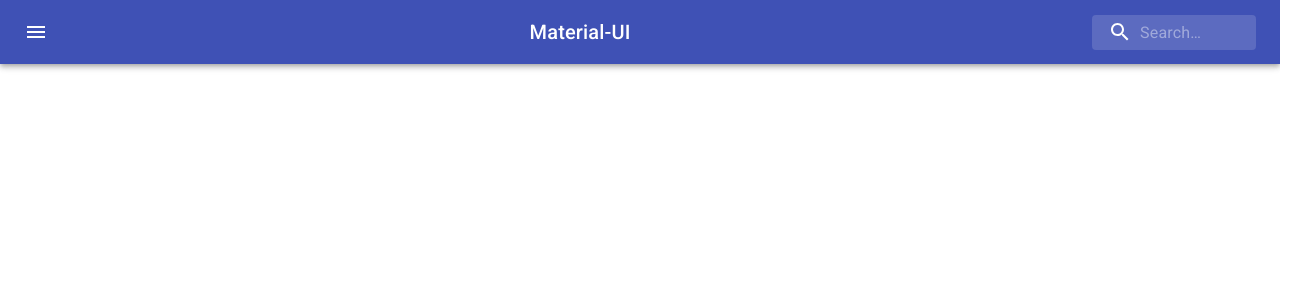
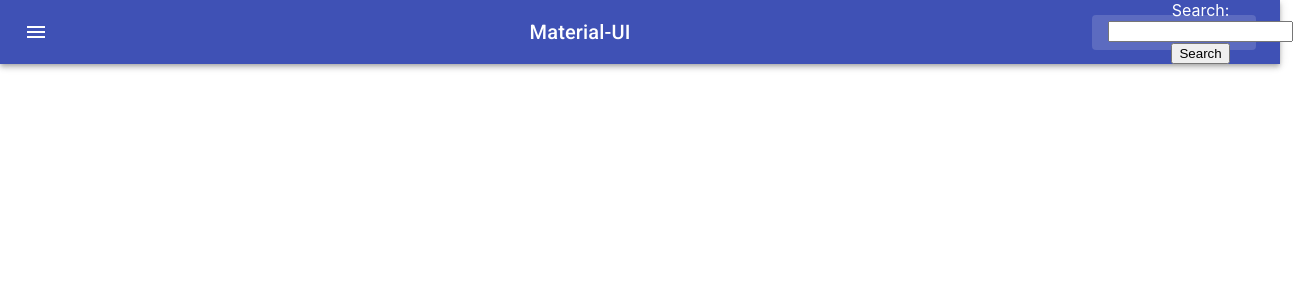
Before and after one commit to jdbooth9516/React-ecommerce, a React (Create React App) app in the folder client/: page / in a window 1280 px wide. Shown: the top 300 px of the page, 1309 px wide, since content can reach past the window. Built offline with nearby package versions, Linux system fonts and the light colour scheme.

Commit message:
rough draft search function created in app.js

```diff
--- a/client/src/App.js
+++ b/client/src/App.js
@@ -2,6 +2,12 @@ import './App.css';
 import NavBar from "./components/NavBar/NavBar"
 
 function App() {
+
+  const searchProducts = async (searchInput) => {
+    let response = await axios.post(`https://localhost:44394/api/products/name`, searchInput);
+    console.log(response.data);
+  }
+
   return (
     <div className="App">
      <NavBar/>
--- a/client/src/components/NavBar/NavBar.jsx
+++ b/client/src/components/NavBar/NavBar.jsx
@@ -7,6 +7,7 @@ import InputBase from '@material-ui/core/InputBase';
 import { alpha, makeStyles } from '@material-ui/core/styles';
 import MenuIcon from '@material-ui/icons/Menu';
 import SearchIcon from '@material-ui/icons/Search';
+import SearchBar from '../SearchBar/searchBar';
 
 const useStyles = makeStyles((theme) => ({
   root: {
@@ -83,7 +84,7 @@ export default function NavBar() {
           </Typography>
           <div className={classes.search}>
             <div className={classes.searchIcon}>
-              <SearchIcon />
+              <SearchBar />
             </div>
             <InputBase
               placeholder="Search…"
```
